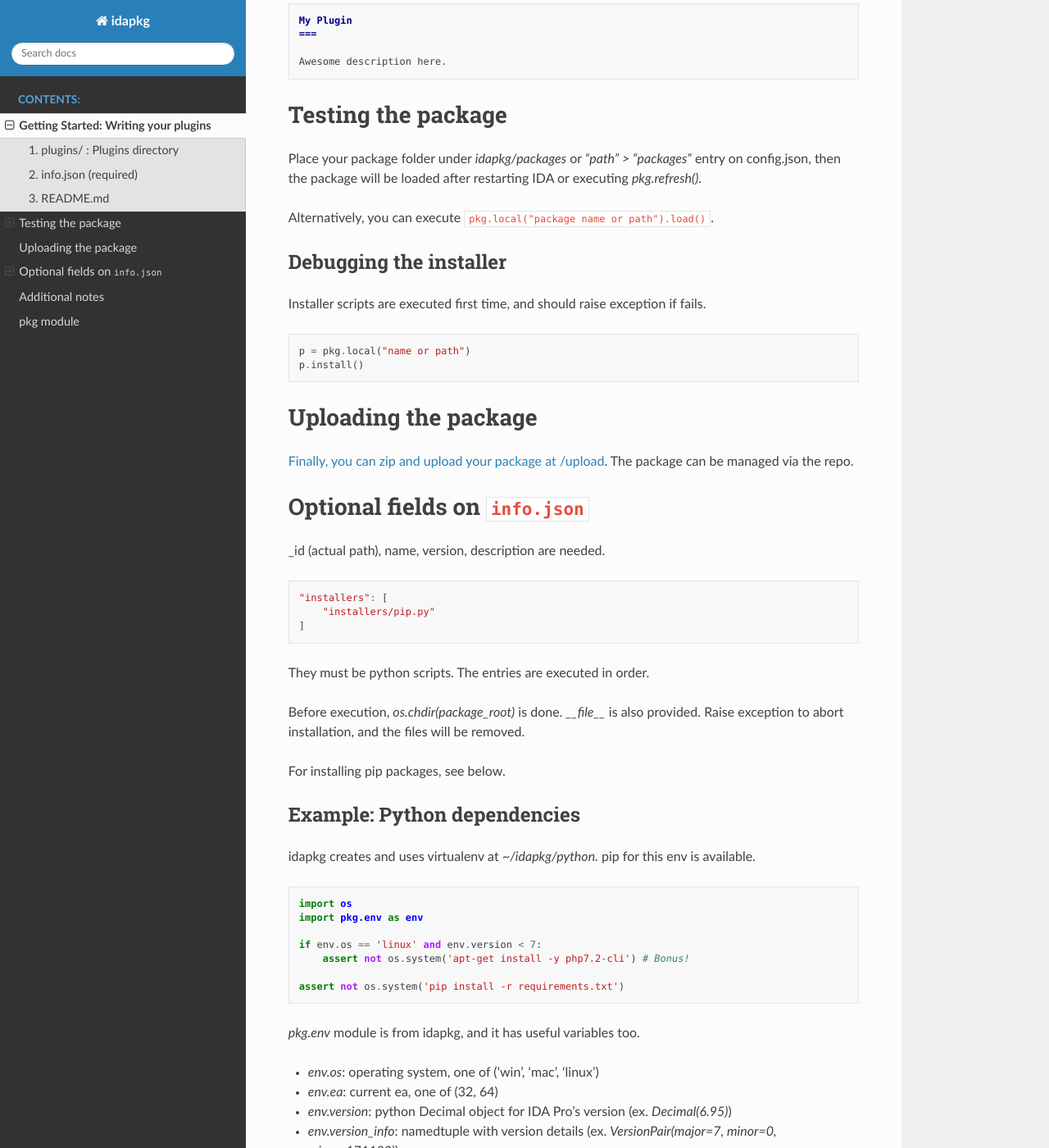
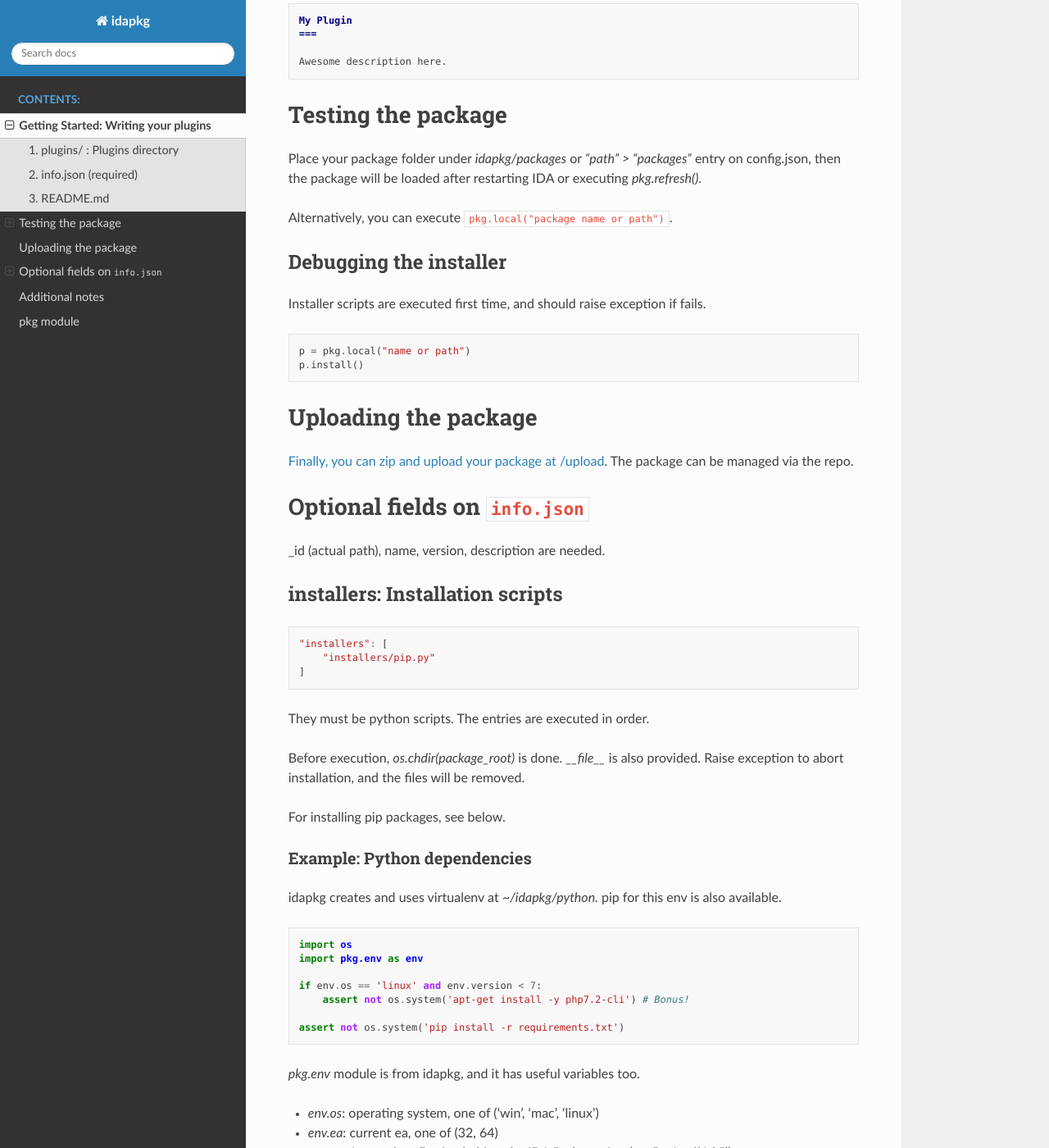
Before and after one commit to Jinmo/idapkg, a Sphinx documentation site: the page built from docs/source/getting-started.rst, in a window 1280 px wide and 1400 px high, scrolled down 787 px. Shown: the whole window at 82% size. Built offline with Sphinx 7.4.7 and the Read the Docs theme 2.0.0, drawn with Linux system fonts in a browser that asks for light colours.

Commit message:
update docs and fix wrappers

```diff
--- a/docs/source/PyQt5/QtCore.py
+++ b/docs/source/PyQt5/QtCore.py
@@ -1,4 +1,7 @@
 class QObject(object):
 	pass
 
+class QCoreApplication(object):
+	pass
+
 pyqtSignal = lambda: True
--- a/docs/source/getting-started.rst
+++ b/docs/source/getting-started.rst
@@ -1,22 +1,26 @@
 Getting Started: Writing your plugins
-================
+--------------------------------
 
 The package format is same as IDA loads the plugin, except info.json.
 
 1. plugins/ : Plugins directory
-################
+<<<<<<<<<<<<<<<<<<<<<<<<<<<<<<<<
 
-... and procs/ has processor modules, loaders/ has loader modules. Extension is important:
+
+... and procs/ has processor modules, loaders/ has loader modules.
+Extension is important:
 
 - .py: idapython
 - .dll/dylib/so: native plugins
   - 64.dll/64.dylib/64.so: native plugins for EA64
 - .idc: idc
 
-Type libraries, FLIRT signatures, and known function types can be bundled into til/ sig/ ids/. Please note that these directories are also in IDA Pro's installed folder.
+Type libraries, FLIRT signatures, and known function types can be bundled
+into til/ sig/ ids/.
+Please note that these directories are also in IDA Pro's installed folder.
 
 2. info.json (required)
-################
+<<<<<<<<<<<<<<<<<<<<<<<<<<<<<<<<
 
 You can bundle your IDA plugin with `info.json`, and `README.md` (if needed).
 
@@ -30,7 +34,7 @@
     }
 
 3. README.md
-################
+<<<<<<<<<<<<<<<<<<<<<<<<<<<<<<<<
 
 .. code-block :: md
 
@@ -40,14 +44,17 @@
     Awesome description here.
 
 Testing the package
-================
+--------------------------------
 
-Place your package folder under `idapkg/packages` or `"path" > "packages"` entry on config.json, then the package will be loaded after restarting IDA or executing `pkg.refresh()`.
+Place your package folder under `idapkg/packages`
+or `"path" > "packages"` entry on config.json,
+then the package will be loaded after restarting IDA
+or executing `pkg.refresh()`.
 
-Alternatively, you can execute :code:`pkg.local("package name or path").load()`.
+Alternatively, you can execute :code:`pkg.local("package name or path")`.
 
 Debugging the installer
-################
+<<<<<<<<<<<<<<<<<<<<<<<<<<<<<<<<
 
 Installer scripts are executed first time, and should raise exception if fails.
 
@@ -57,17 +64,17 @@
     p.install()
 
 Uploading the package
-================
+--------------------------------
 
 `Finally, you can zip and upload your package at /upload <https://idapkg.com/upload>`_. The package can be managed via the repo.
 
 Optional fields on :code:`info.json`
-================
+-------------------------------------
 
 \_id (actual path), name, version, description are needed.
 
 installers: Installation scripts
-****************
+<<<<<<<<<<<<<<<<<<<<<<<<<<<<<<<<
 
 .. code-block:: javascript
 
@@ -77,15 +84,17 @@
 
 They must be python scripts. The entries are executed in order.
 
-Before execution, `os.chdir(package_root)` is done. `__file__` is also provided.
+Before execution, `os.chdir(package_root)` is done.
+`__file__` is also provided.
 Raise exception to abort installation, and the files will be removed.
 
 For installing pip packages, see below.
 
 Example: Python dependencies
-################
+================================
 
-idapkg creates and uses virtualenv at `~/idapkg/python.` pip for this env is available.
+idapkg creates and uses virtualenv at `~/idapkg/python.`
+pip for this env is also available.
 
 .. code-block:: python
 
@@ -102,15 +111,18 @@
 
 - `env.os`: operating system, one of ('win', 'mac', 'linux')
 - `env.ea`: current ea, one of (32, 64)
-- `env.version`: python Decimal object for IDA Pro's version (ex. `Decimal(6.95)`)
-- `env.version_info`: namedtuple with version details (ex. `VersionPair(major=7, minor=0, micro=171130)`)
+- `env.version`: python Decimal object for IDA Pro's version
+  (ex. `Decimal(6.95)`)
+- `env.version_info`: namedtuple with version details
+  (ex. `VersionPair(major=7, minor=0, micro=171130)`)
 
 For `pkg.*` references, see `pkg module` section of `API docs <https://idapkg.rtfd.io>`_.
 
 dependencies: Dependencies between packages
-****************
+<<<<<<<<<<<<<<<<<<<<<<<<<<<<<<<<<<<<<<<<<<<
 
-A package can have dependency list. The loading order is also sorted regarding to dependencies.
+A package can have dependency list.
+The loading order is also sorted regarding to dependencies.
 
 .. code-block:: javascript
 
@@ -119,16 +131,18 @@
     }
 
 keywords: Package keywords
-****************
+<<<<<<<<<<<<<<<<<<<<<<<<<<<<<<<<
 
-Array of words that represents your package. Note that `procs`, `plugins`, and some words are automatically added depending on the content.
+Array of words that represents your package.
+Note that `procs`, `plugins`, and some words are
+automatically added depending on the content.
 
 .. code-block:: javascript
 
     "keywords": ["theme"]
 
 homepage: Your project homepage
-****************
+<<<<<<<<<<<<<<<<<<<<<<<<<<<<<<<<
 
 Add website to package information page.
 
@@ -137,6 +151,7 @@
     "homepage": "https://your_site.com"
 
 Additional notes
-================
+--------------------------------
 
-`idapkg/packages` is added to `sys.path` at startup, so placing `__init__.py` enables importing your packages in IDAPython.
+`idapkg/packages` is added to `sys.path` at startup,
+so placing `__init__.py` enables importing your packages in IDAPython.
```
Also changed, not shown: docs/source/index.rst (+2 -6 lines), docs/source/pkg.rst (+12 -12 lines), 2 other files.
